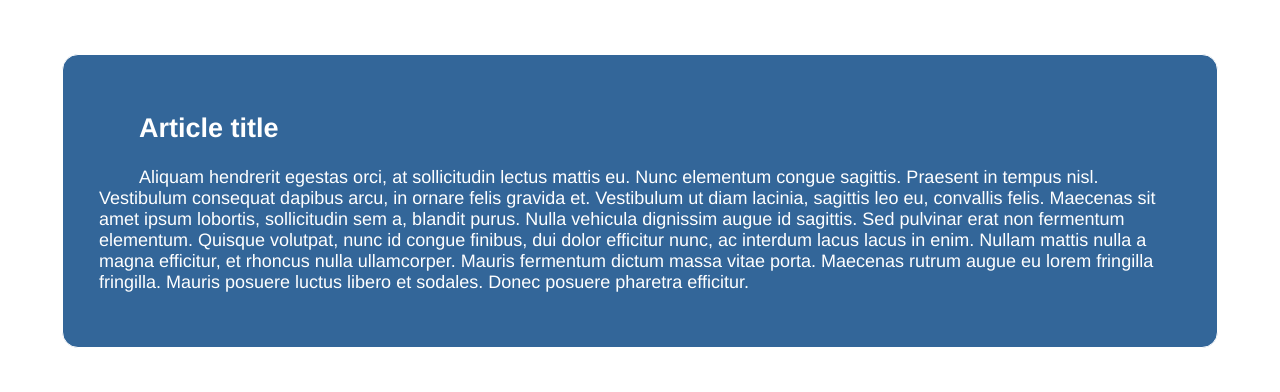
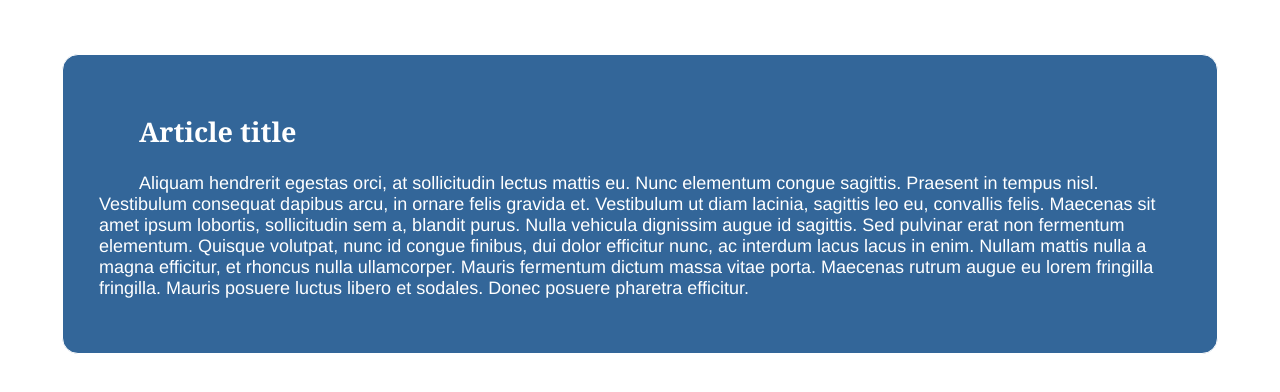
Before and after one commit to nvmarzakov/SoftUni-HTML-CSS-README.md, a plain HTML site: page 04-Exercise-Typography-in-CSS/06/contrasting-colors.html in a window 1280 px wide. Drawn offline with Linux system fonts and the light colour scheme.

Commit message:
Update styles.css

```diff
--- a/04-Exercise-Typography-in-CSS/06/styles.css
+++ b/04-Exercise-Typography-in-CSS/06/styles.css
@@ -15,3 +15,7 @@ article {
     background-color: rgb(51, 102, 153);
     color: white;
 }
+
+h1 {
+    font-family: Georgia, serif;
+}
```
